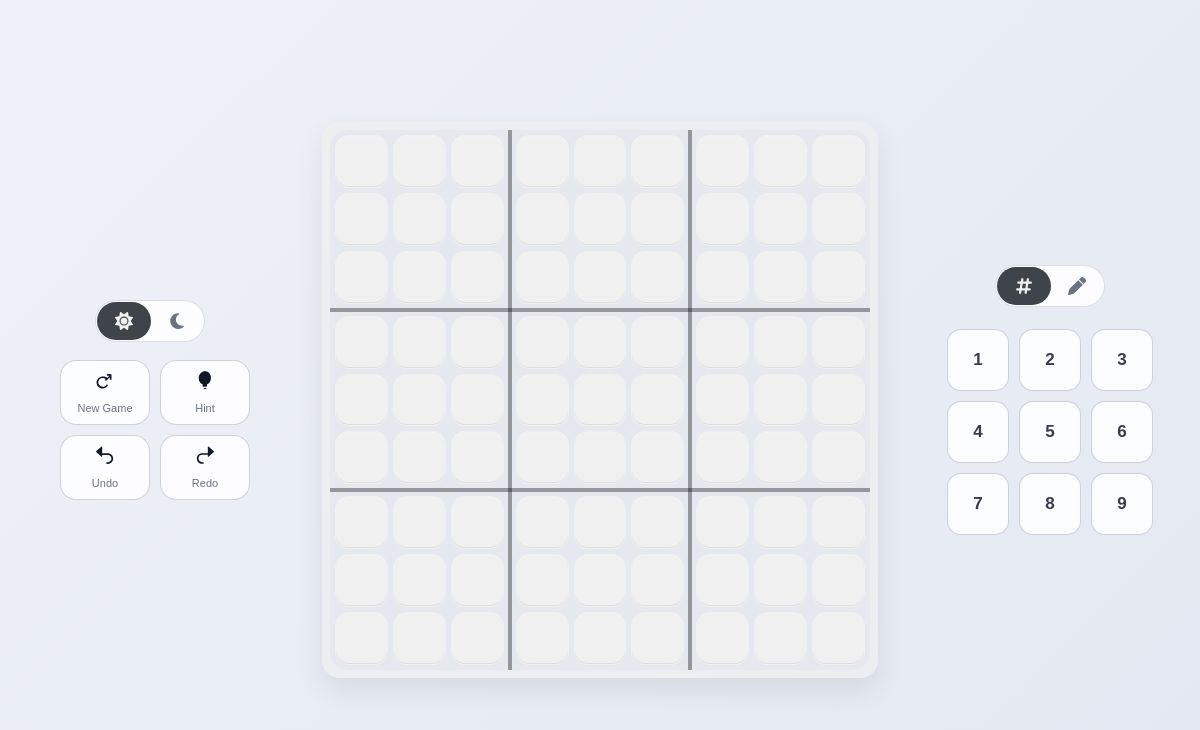
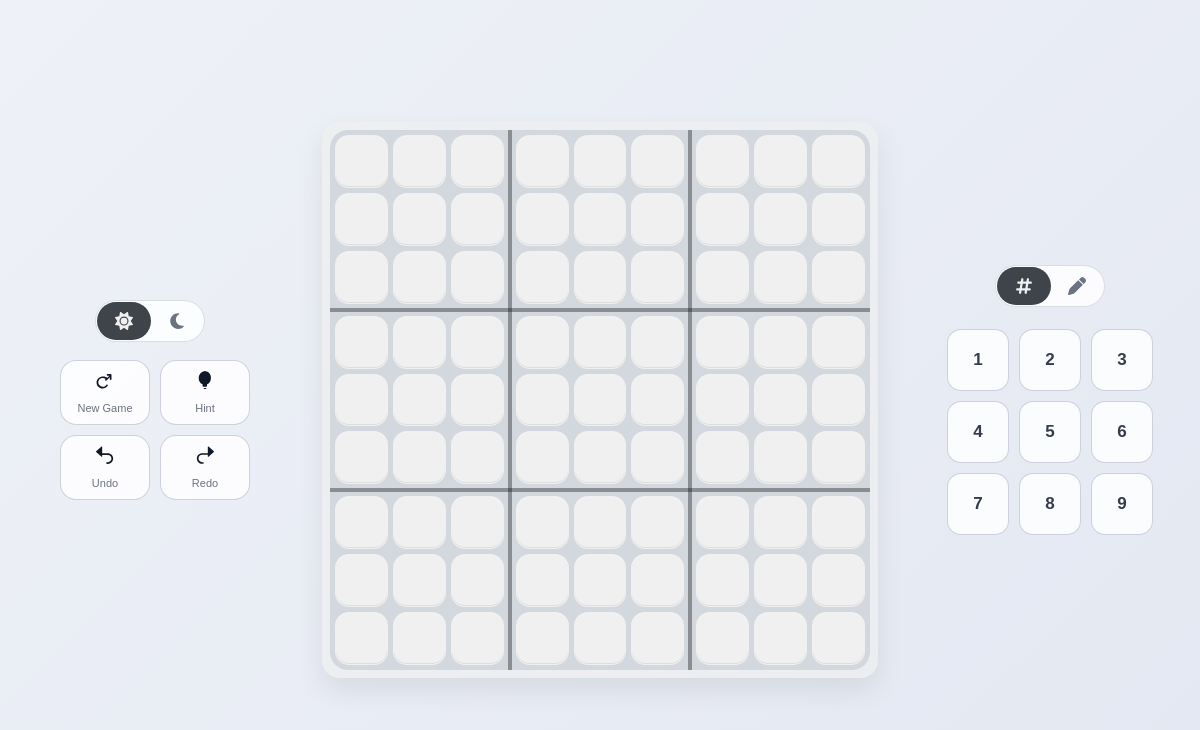
Before and after one commit to LuizDusky/Not-Sudoku, an Electron app: page index.html in a window 1200 px wide. Drawn offline with Linux system fonts and the light colour scheme; no server answers.

Commit message:
Escureci ainda mais o fundo do tabuleiro no modo claro

```diff
--- a/style.css
+++ b/style.css
@@ -4,7 +4,7 @@
   --panel-strong: rgba(255, 255, 255, 0.9);
   --border: rgba(255, 255, 255, 0.45);
   --border-strong: rgba(120, 130, 160, 0.35);
-  --grid-bg: rgba(215, 220, 232, 0.9);
+  --grid-bg: rgba(190, 196, 208, 0.96);
   --text: #111827;
   --muted: #6b7280;
   --accent: #7a7a7a;
```
